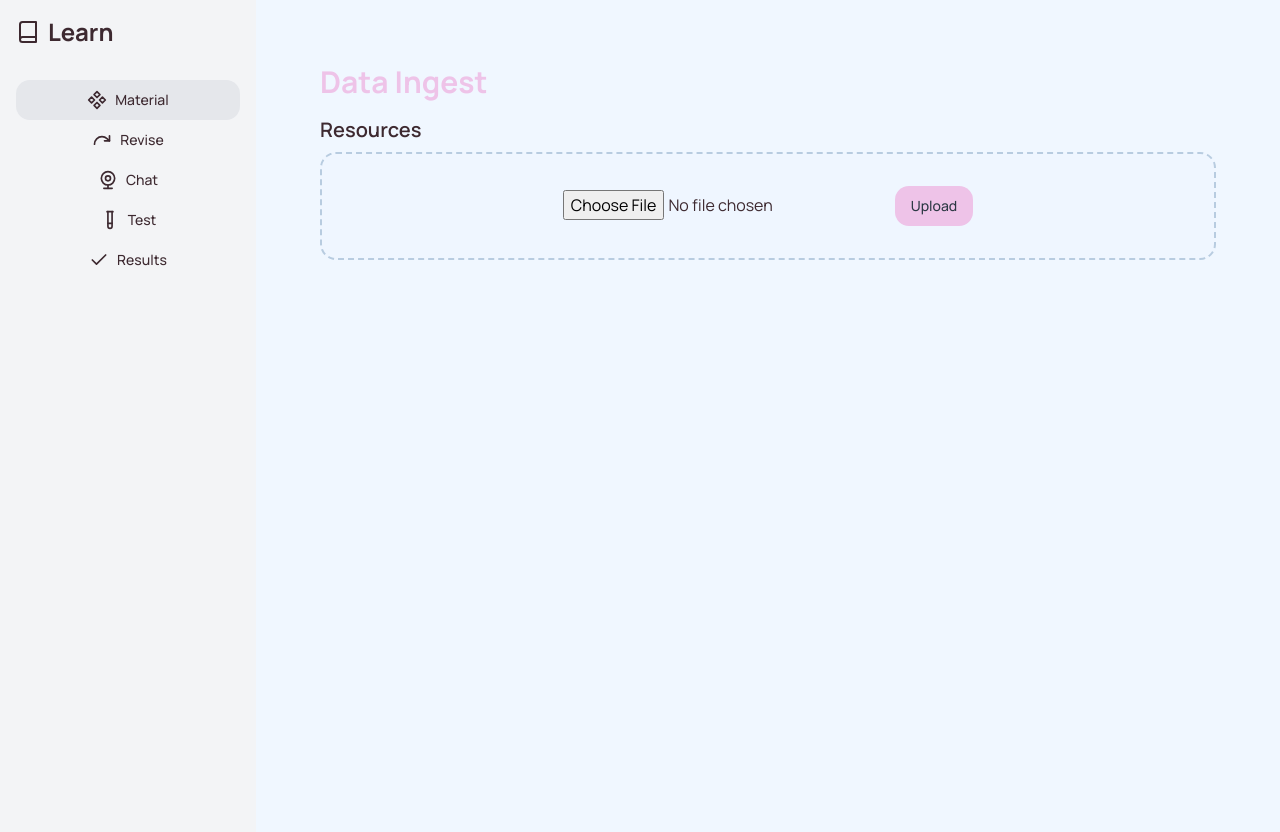
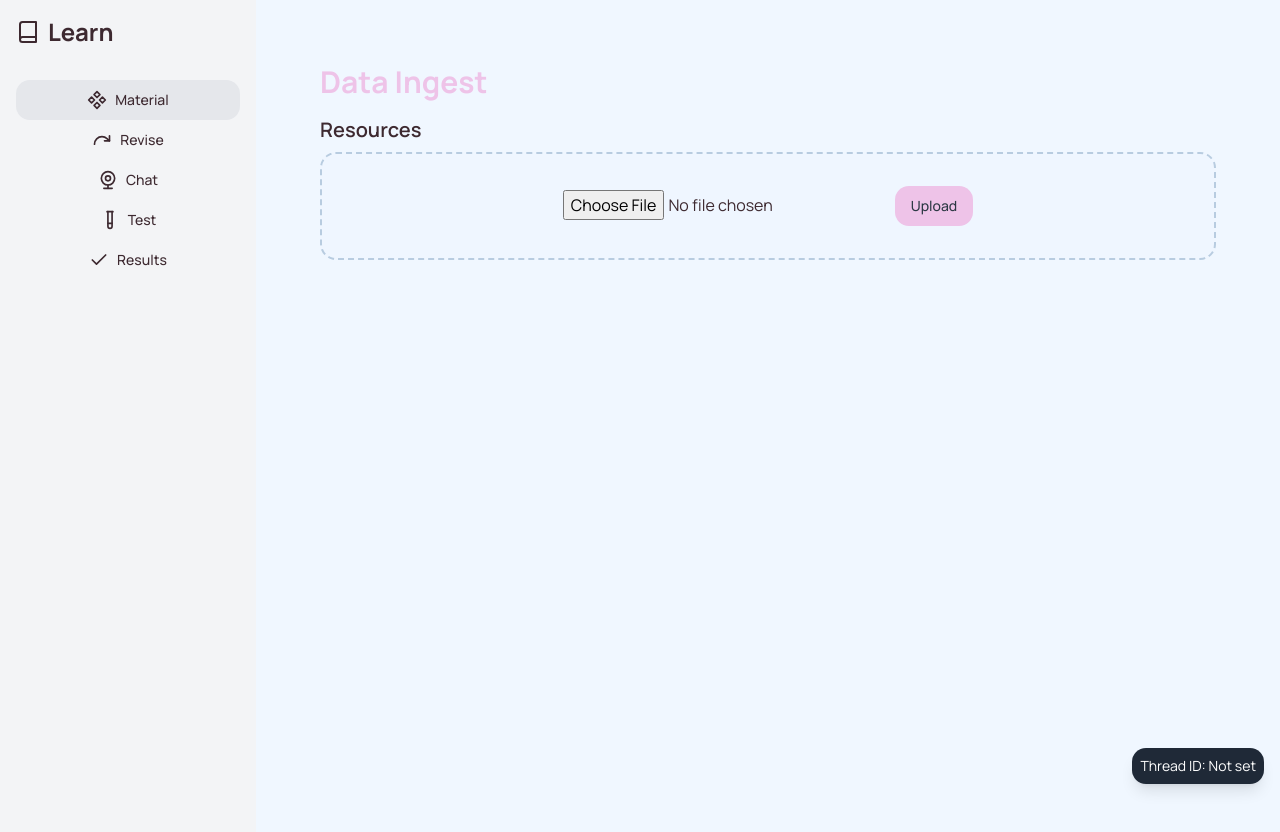
Before and after one commit to 5ecurealf/AI-Learning-tool-, a Next.js app: page / in a window 1280 px wide. Shown: the top 832 px of the page. Built offline with nearby package versions, Linux system fonts and the light colour scheme; no server answers.

Commit message:
When you make it to the app learning dashboard makes a request to set the thread context of the app. When switching pages, always have access to the same thread.

```diff
--- a/app/api/assistants/threads/route.ts
+++ b/app/api/assistants/threads/route.ts
@@ -1,9 +1,10 @@
 import OpenAI from "openai";
+import { NextResponse } from "next/server";
 
 export const openai = new OpenAI();
 
 // Create a new thread
 export async function POST() {
   const thread = await openai.beta.threads.create();
-  return Response.json({ threadId: thread.id });
+  return NextResponse.json({ threadId: thread.id });
 }
--- a/app/chat/page.tsx
+++ b/app/chat/page.tsx
@@ -1,5 +1,8 @@
+import ThreadIdViewer from "@/components/ThreadIdViewer";
+
 export default function Page() {
   return (
+    <>
       <p
         style={{
           fontSize: "24px",
@@ -9,5 +12,7 @@ export default function Page() {
       >
         Chat Page
       </p>
+      <ThreadIdViewer></ThreadIdViewer>
+    </>
   );
 }
--- a/app/layout.tsx
+++ b/app/layout.tsx
@@ -4,6 +4,7 @@ import { Manrope } from "next/font/google";
 import { cn } from "@/lib/utils";
 import "./globals.css";
 import { Sidebar } from "@/components/ui/Sidebar"; // Adjust the import path as needed
+import { ThreadProvider } from "@/contexts/ThreadContext";
 
 const fontHeading = Manrope({
   subsets: ["latin"],
@@ -23,10 +24,12 @@ export default function Layout({ children }) {
       <body
         className={cn("antialiased", fontHeading.variable, fontBody.variable)}
       >
-        <div className="flex min-h-screen">
-          <Sidebar />
-          <main className="flex-1 p-8">{children}</main>
-        </div>
+        <ThreadProvider>
+          <div className="flex min-h-screen">
+            <Sidebar />
+            <main className="flex-1 p-8">{children}</main>
+          </div>
+        </ThreadProvider>
       </body>
     </html>
   );
--- a/app/revise/page.tsx
+++ b/app/revise/page.tsx
@@ -1,4 +1,5 @@
 import { FlashCards } from "@/components/flash-cards";
+import ThreadIdViewer from "@/components/ThreadIdViewer";
 
 export default function Page() {
   return (
@@ -13,6 +14,7 @@ export default function Page() {
         Revision Cards Page
       </p>
       <FlashCards></FlashCards>
+      <ThreadIdViewer></ThreadIdViewer>
     </>
   );
 }
--- a/app/test/page.tsx
+++ b/app/test/page.tsx
@@ -1,7 +1,7 @@
 "use client";
 import { Quiz, Question } from "@/components/quiz";
 import { useState, useEffect } from "react";
-
+import ThreadIdViewer from "@/components/ThreadIdViewer";
 export default function Page() {
   const [questions, setQuestions] = useState<Question[]>([]);
 
@@ -27,6 +27,7 @@ export default function Page() {
         Test Page
       </p>
       <Quiz questions={questions}></Quiz>
+      <ThreadIdViewer></ThreadIdViewer>
     </>
   );
 }
--- a/app/test/results/page.tsx
+++ b/app/test/results/page.tsx
@@ -1,5 +1,11 @@
 import { ResultsAnalysis } from "@/components/results-analysis";
+import ThreadIdViewer from "@/components/ThreadIdViewer";
 
 export default function Page() {
-  return <ResultsAnalysis></ResultsAnalysis>;
+  return (
+    <>
+      <ResultsAnalysis></ResultsAnalysis>
+      <ThreadIdViewer></ThreadIdViewer>
+    </>
+  );
 }
--- /dev/null
+++ b/components/ThreadIdViewer.tsx
@@ -0,0 +1,13 @@
+"use client";
+
+import { useThread } from "@/contexts/ThreadContext";
+
+export default function ThreadIdViewer() {
+  const { threadId } = useThread();
+
+  return (
+    <div className="fixed bottom-4 right-4 bg-gray-800 text-white p-2 rounded-md shadow-lg text-sm">
+      <p>Thread ID: {threadId || "Not set"}</p>
+    </div>
+  );
+}
--- a/components/learning-dashboard.tsx
+++ b/components/learning-dashboard.tsx
@@ -3,9 +3,26 @@
 import { useState } from "react";
 import { UploadForm } from "./ui/uploadForm";
 import Topics from "./ui/topics";
+import { useThread } from "../contexts/ThreadContext";
+import { useEffect } from "react";
+import ThreadIdViewer from "./ThreadIdViewer";
 
 export function LearningDashboard() {
+  const { threadId, setThreadId } = useThread();
   const [fileUploaded, setFileUploaded] = useState(false);
+
+  useEffect(() => {
+    if (!threadId) {
+      fetch("/api/assistant/threads", {
+        method: "POST",
+        headers: { "Content-Type": "application/json" },
+        body: JSON.stringify({ action: "createThread" }),
+      })
+        .then((res) => res.json())
+        .then((data) => setThreadId(data.threadId));
+    }
+  }, [threadId, setThreadId]);
+
   return (
     <div className="flex min-h-screen">
       {/* main page  */}
@@ -18,6 +35,7 @@ export function LearningDashboard() {
           </div>
         </section>
         {fileUploaded && <Topics fileUploaded={fileUploaded} />}
+        <ThreadIdViewer></ThreadIdViewer>
       </main>
     </div>
   );
--- /dev/null
+++ b/contexts/ThreadContext.tsx
@@ -0,0 +1,42 @@
+"use client";
+
+import React, { createContext, useContext, useState, useEffect } from "react";
+
+interface ThreadContextType {
+  threadId: string | null;
+  setThreadId: (id: string) => void;
+}
+
+const ThreadContext = createContext<ThreadContextType | undefined>(undefined);
+
+export function ThreadProvider({ children }: { children: React.ReactNode }) {
+  const [threadId, setThreadId] = useState<string | null>(null);
+
+  useEffect(() => {
+    const storedThreadId = localStorage.getItem("threadId");
+    if (storedThreadId) {
+      setThreadId(storedThreadId);
+    }
+  }, []);
+
+  const setThreadIdWithStorage = (id: string) => {
+    setThreadId(id);
+    localStorage.setItem("threadId", id);
+  };
+
+  return (
+    <ThreadContext.Provider
+      value={{ threadId, setThreadId: setThreadIdWithStorage }}
+    >
+      {children}
+    </ThreadContext.Provider>
+  );
+}
+
+export function useThread() {
+  const context = useContext(ThreadContext);
+  if (context === undefined) {
+    throw new Error("useThread must be used within a ThreadProvider");
+  }
+  return context;
+}
```
Also changed, not shown: context/ThreadContext.tsx (deleted, +0 -60 lines). Lines whose indentation alone changed are shown as unchanged.
